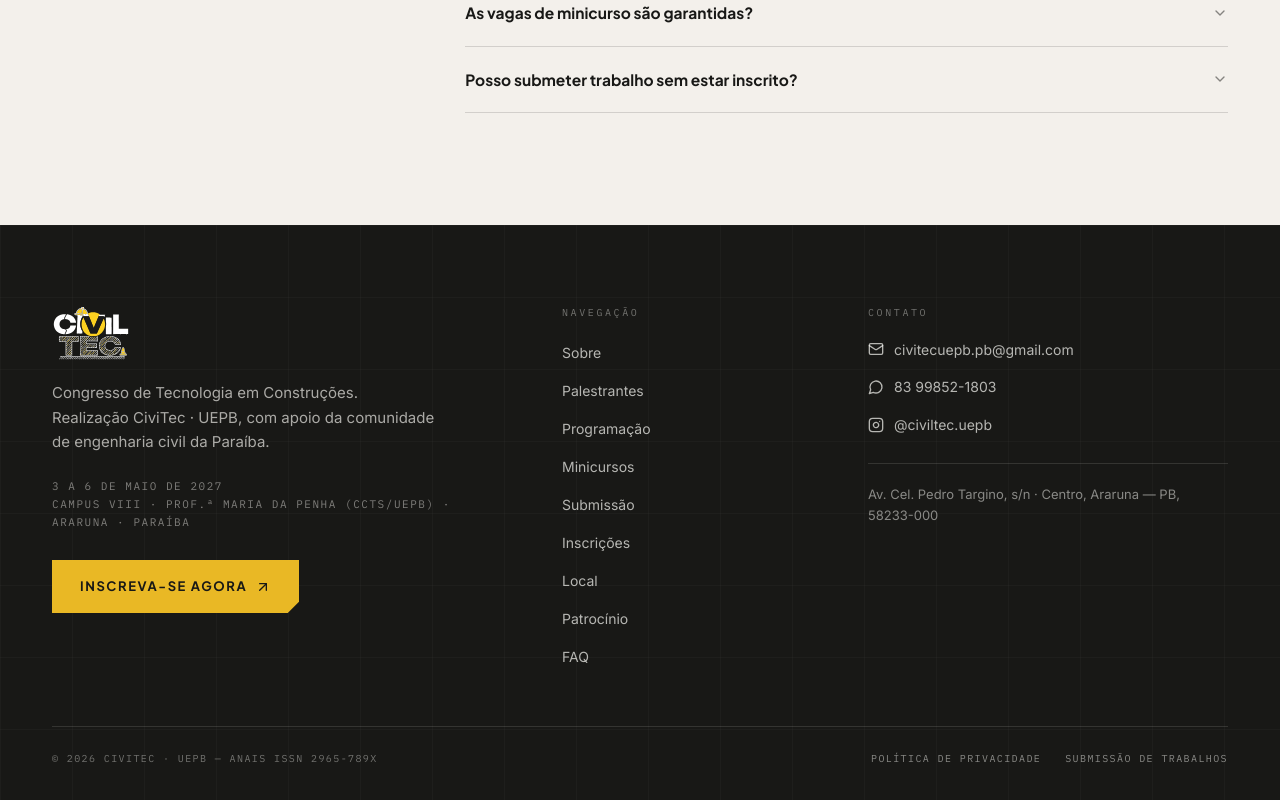
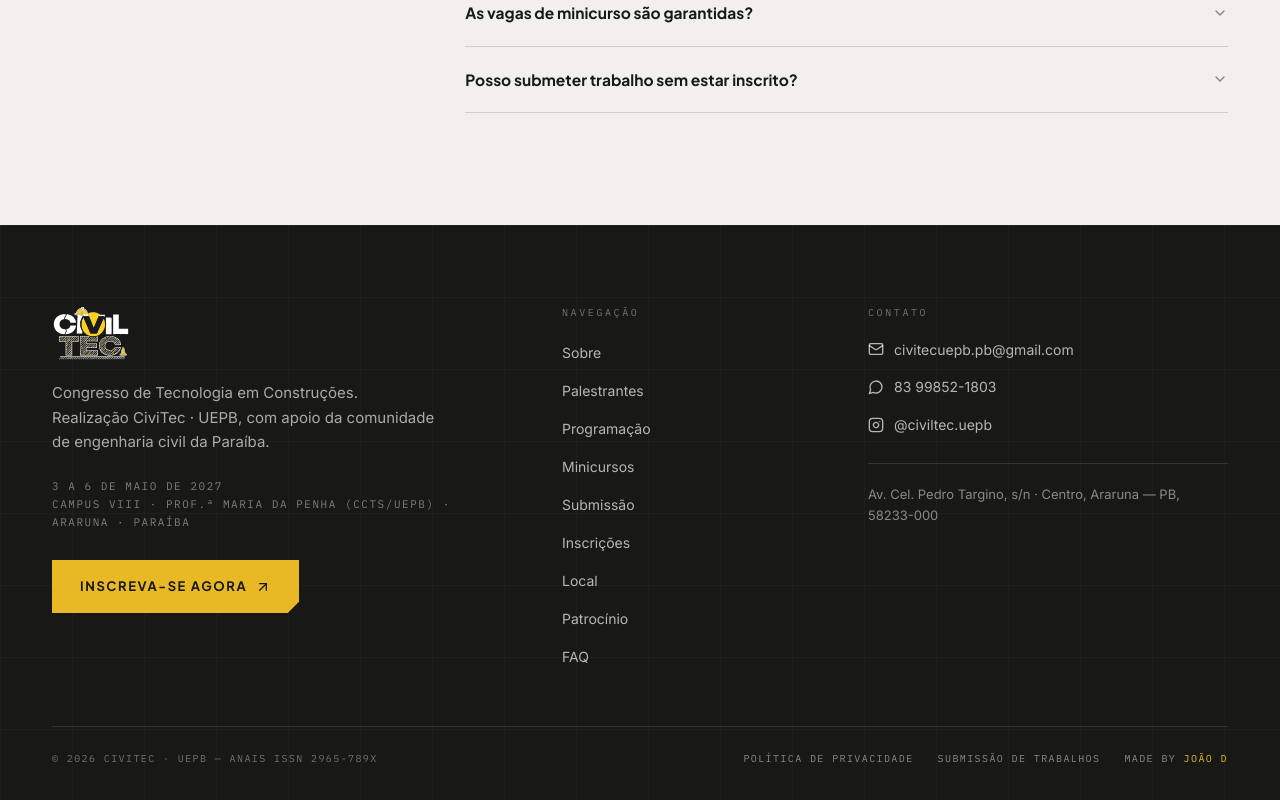
Before and after one commit to Dkalones/civil-tec, a React (Vite) app: page / in a window 1280 px wide. Shown: the part 8746-9546 px from the top of the page. Built offline with nearby package versions, Linux system fonts and the light colour scheme.

Commit message:
Adiciona crédito Made by João D ao rodapé

```diff
--- a/src/components/site/Footer.jsx
+++ b/src/components/site/Footer.jsx
@@ -127,6 +127,9 @@ export default function Footer() {
             >
               Submissão de trabalhos
             </Link>
+            <span className="font-mono text-[10px] uppercase tracking-[0.14em] text-ink-foreground/50">
+              Made by <span className="text-signal">João D</span>
+            </span>
           </div>
         </div>
       </div>
```
